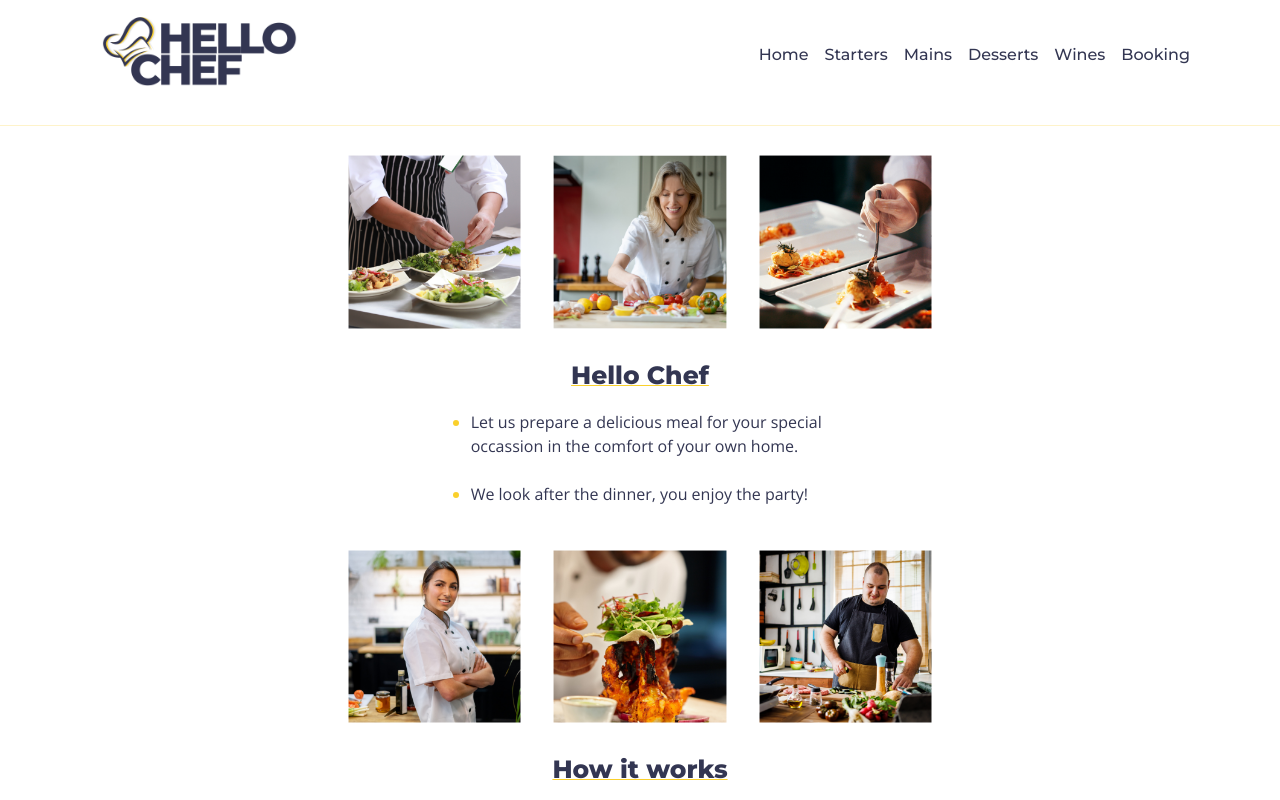
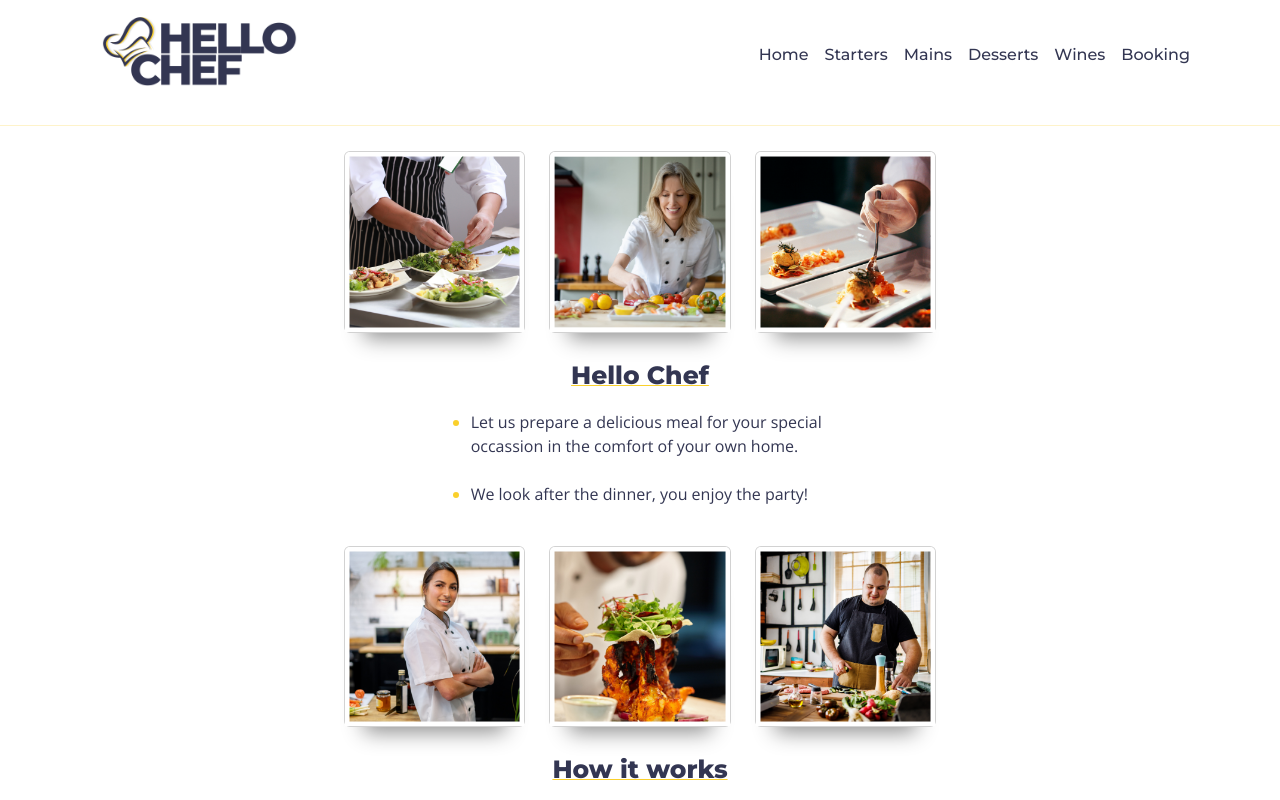
Before and after one commit to Ian-Garrigan/react-pwa-group-project, a React (Create React App) app: page / in a window 1280 px wide. Shown: the top 800 px of the page. Built offline with nearby package versions, Linux system fonts and the light colour scheme.

Commit message:
Added box shadow to custom-card class

```diff
--- a/src/App.css
+++ b/src/App.css
@@ -43,7 +43,7 @@ li::marker{
   border-color: #333652;
 }
 .custom-card{
-  border:none;
+  box-shadow: 0px 25px 20px -20px rgba(0, 0, 0, 0.45);
 }
 
 .inputbox{
```
